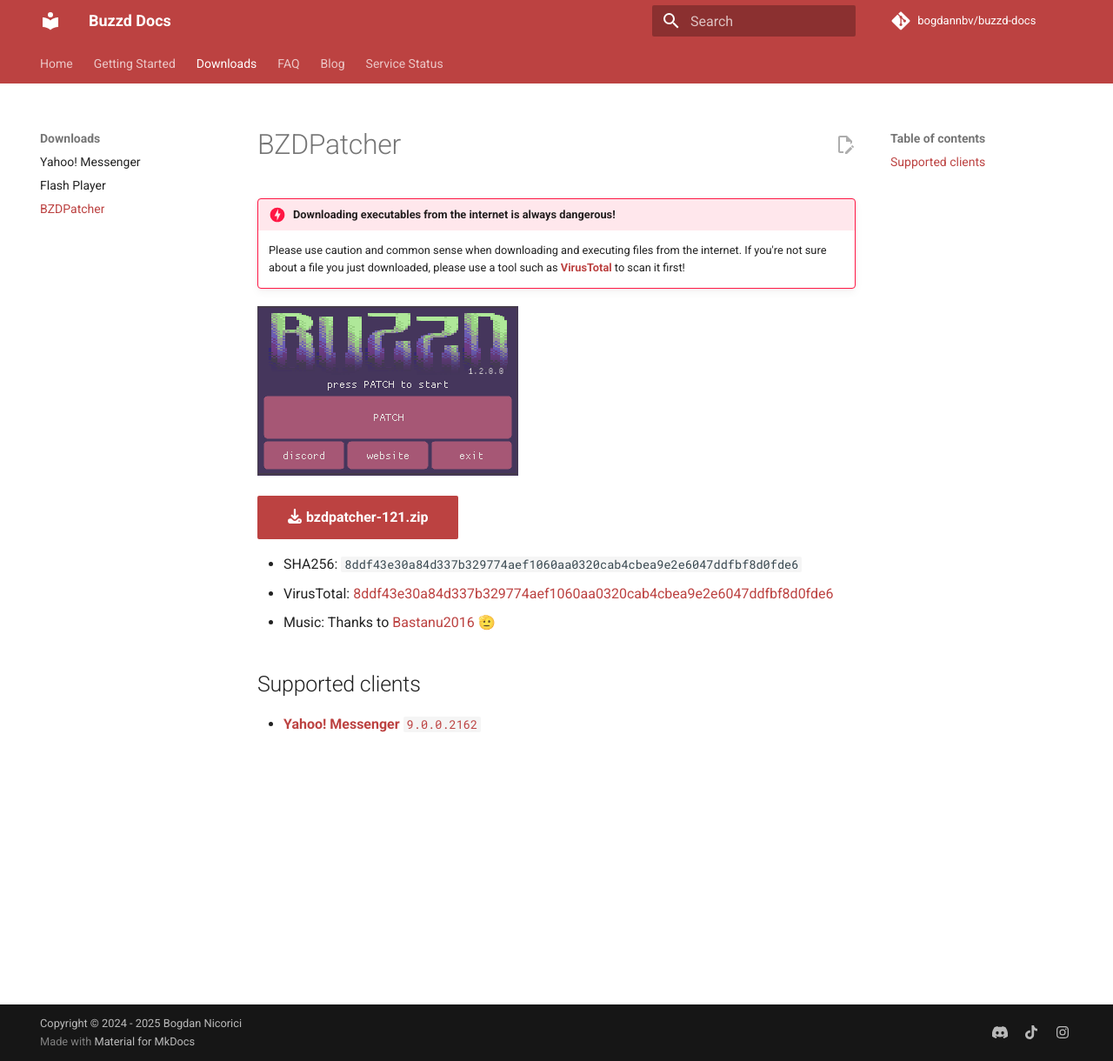
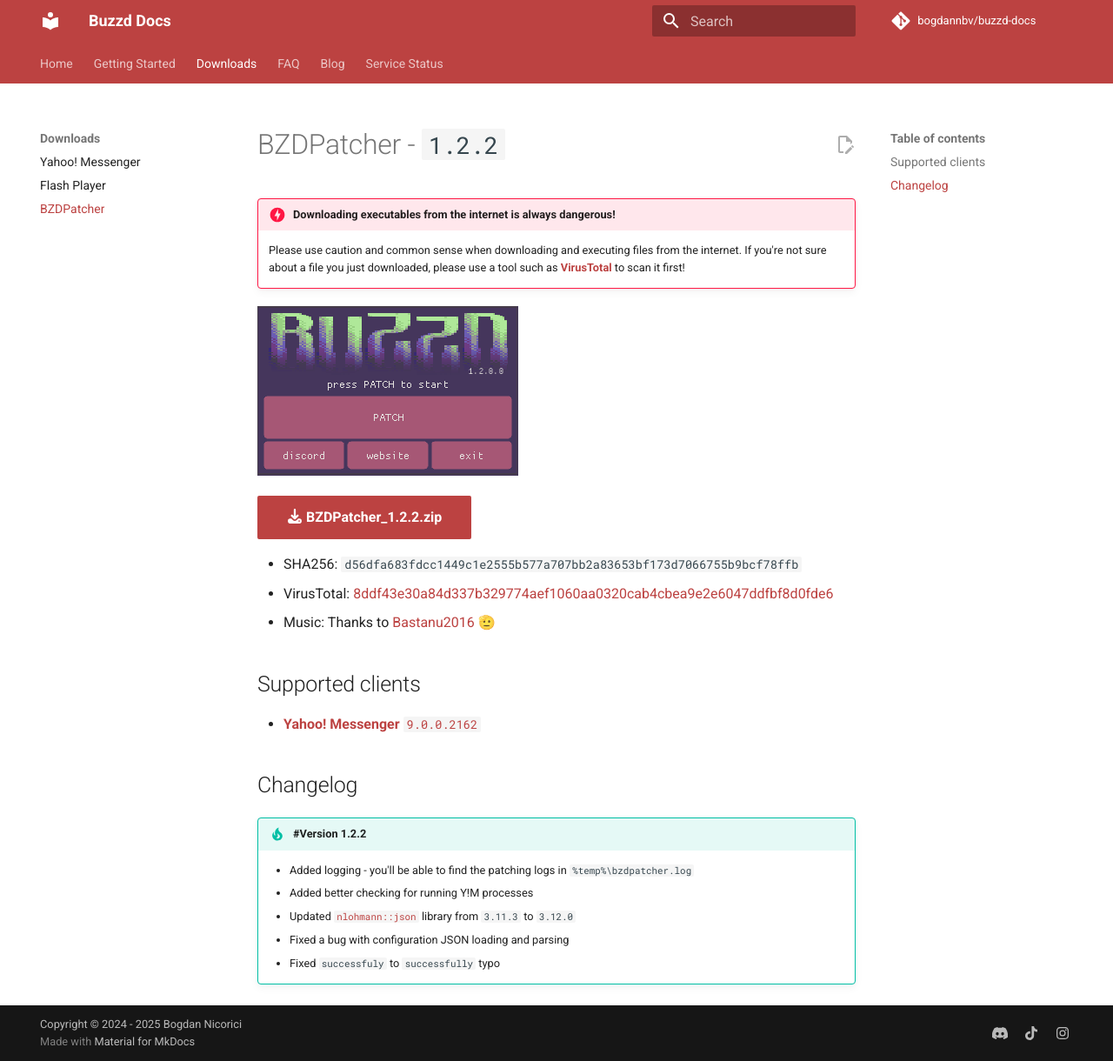
Before and after one commit to bogdannbv/buzzd-docs, an MkDocs documentation site: the page built from docs/downloads/bzd-patcher.md, in a window 1280 px wide and 1220 px high. Shown: the whole window at 87% size. Built offline with MkDocs 1.6.1 and Material for MkDocs 9.7.7, drawn with Linux system fonts in a browser that asks for light colours; plug-ins that fetch from the network failed and are left out; comment, search, counter and statistics services are not loaded.

Commit message:
Update BZDPatcher to 1.2.2
Add changelog to download page

```diff
--- a/docs/downloads/bzd-patcher.md
+++ b/docs/downloads/bzd-patcher.md
@@ -1,4 +1,4 @@
-# BZDPatcher
+# BZDPatcher - `1.2.2`
 
 !!! danger  "Downloading executables from the internet is always dangerous!"
     Please use caution and common sense when downloading and executing files from the internet.
@@ -6,11 +6,20 @@
 
 ![Buzzd Patcher](./images/bzd-patcher.png)
 
-[:fontawesome-solid-download: bzdpatcher-121.zip](./files/bzdpatcher-121.zip){ .md-button .md-button--primary }
+[:fontawesome-solid-download: BZDPatcher_1.2.2.zip](./files/BZDPatcher_1.2.2.zip){ .md-button .md-button--primary }
 
-- SHA256: `8ddf43e30a84d337b329774aef1060aa0320cab4cbea9e2e6047ddfbf8d0fde6`
-- VirusTotal: [8ddf43e30a84d337b329774aef1060aa0320cab4cbea9e2e6047ddfbf8d0fde6](https://www.virustotal.com/gui/file/8ddf43e30a84d337b329774aef1060aa0320cab4cbea9e2e6047ddfbf8d0fde6)
+- SHA256: `d56dfa683fdcc1449c1e2555b577a707bb2a83653bf173d7066755b9bcf78ffb`
+- VirusTotal: [8ddf43e30a84d337b329774aef1060aa0320cab4cbea9e2e6047ddfbf8d0fde6](https://www.virustotal.com/gui/file/d56dfa683fdcc1449c1e2555b577a707bb2a83653bf173d7066755b9bcf78ffb)
 - Music: Thanks to [Bastanu2016](https://www.youtube.com/watch?v=2tTY6A5XisU) 🫡
 
 ## Supported clients
 - [**Yahoo! Messenger** `9.0.0.2162`](./yahoo-messenger.md#version-9002162)
+
+## Changelog
+
+!!! tip "#Version 1.2.2"
+    - Added logging - you'll be able to find the patching logs in `%temp%\bzdpatcher.log`
+    - Added better checking for running Y!M processes
+    - Updated [`nlohmann::json`](https://github.com/nlohmann/json) library from `3.11.3` to `3.12.0`
+    - Fixed a bug with configuration JSON loading and parsing
+    - Fixed `successfuly` to `successfully` typo
```
Also changed, not shown: 1 other file.
